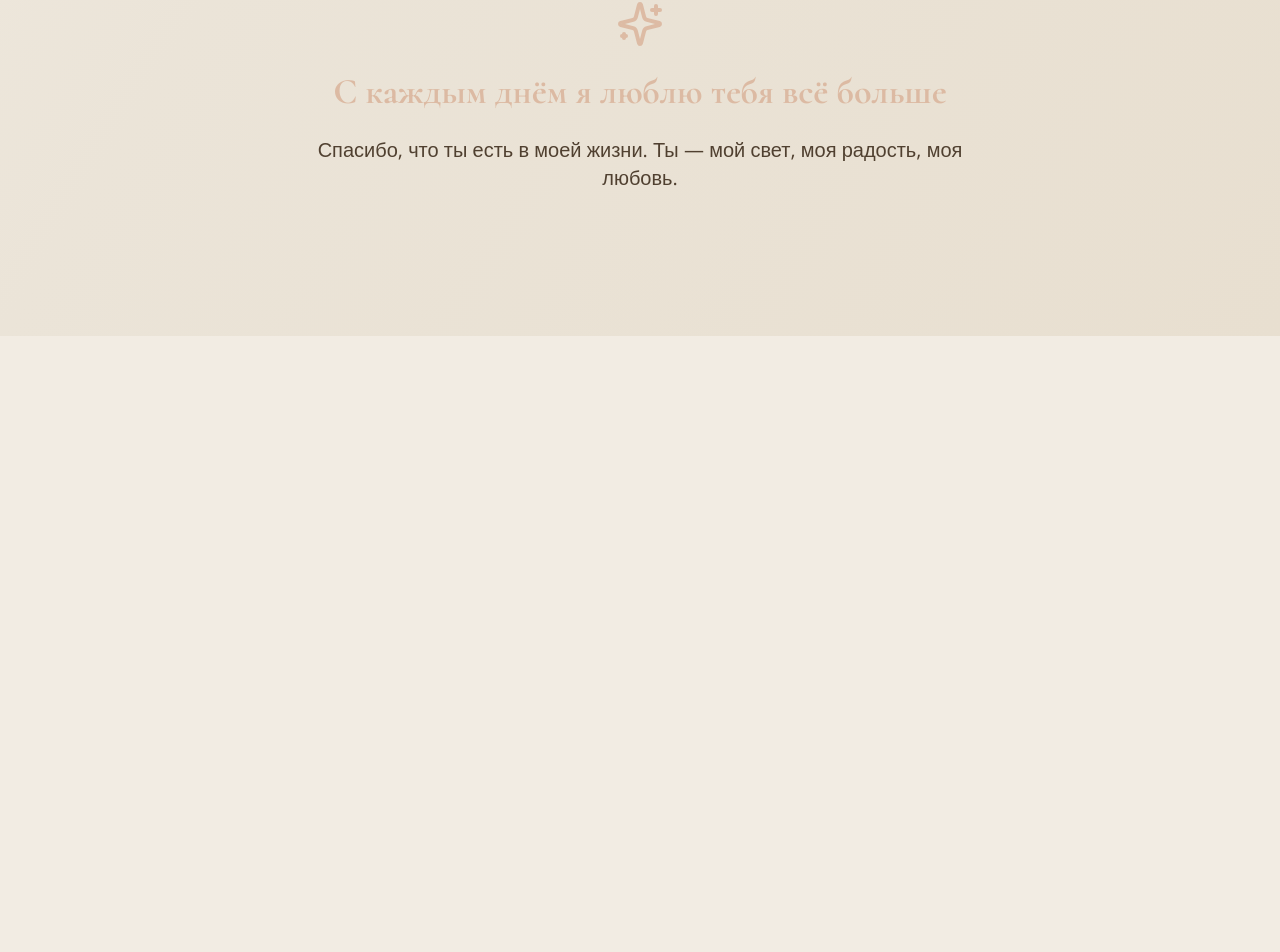
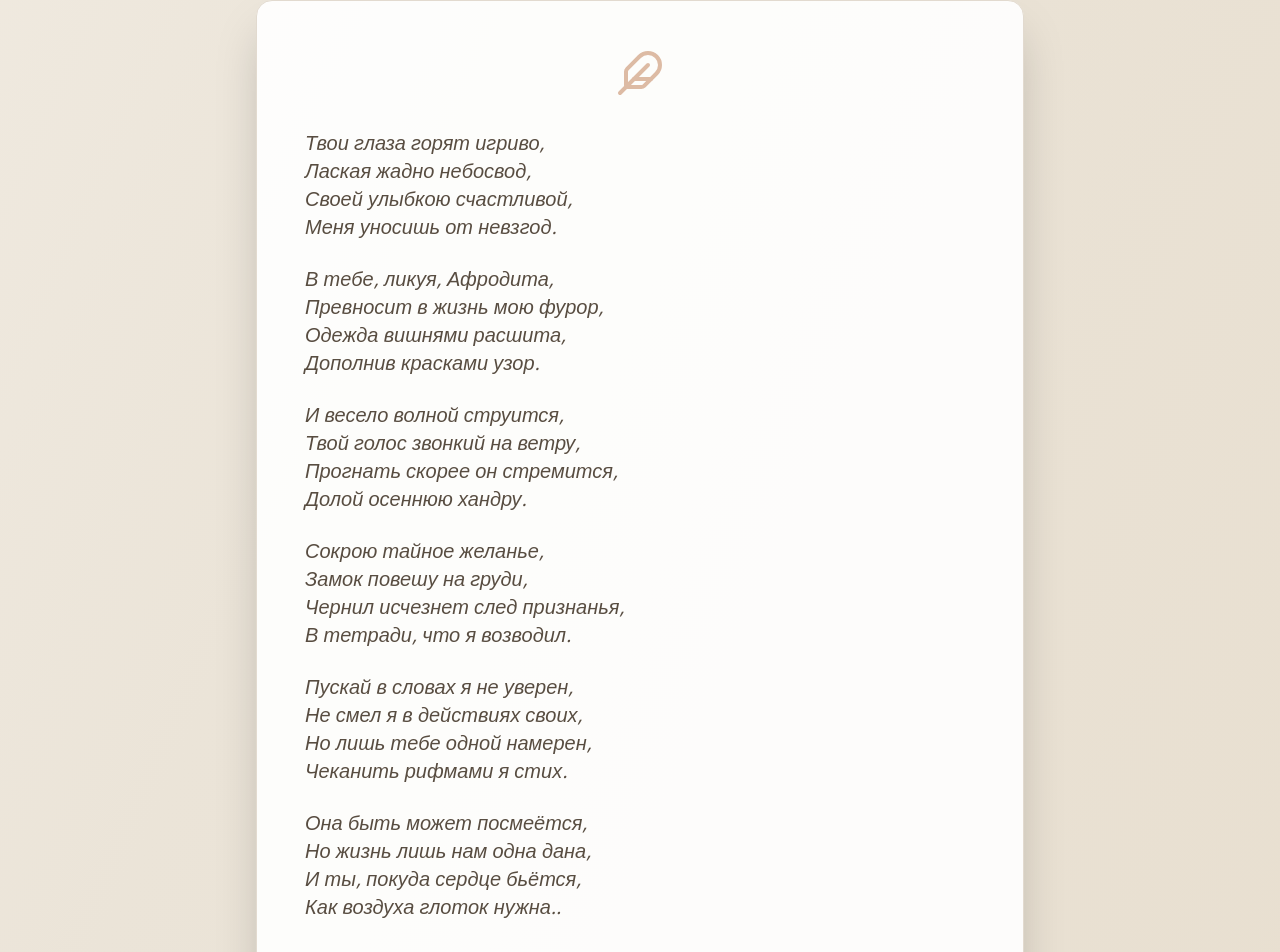
Before and after one commit to pr-poehali-dev/love-declaration-project, a React (Vite) app: page / in a window 1280 px wide. Shown: the part 1717-2669 px from the top of the page. Before the commit the page ends 2053 px from the top, so only its background shows below. Built offline with nearby package versions, Linux system fonts and the light colour scheme.

Commit message:
Признание в лирическом порыве

```diff
--- a/src/pages/Index.tsx
+++ b/src/pages/Index.tsx
@@ -82,15 +82,52 @@ const Index = () => {
         </section>
 
         <section className="py-20 text-center animate-fade-in-up" style={{ animationDelay: '0.6s' }}>
-          <div className="max-w-2xl mx-auto space-y-6">
-            <Icon name="Sparkles" size={48} className="mx-auto text-primary animate-pulse" />
-            <h3 className="text-4xl font-bold text-primary">
-              С каждым днём я люблю тебя всё больше
-            </h3>
-            <p className="text-xl text-primary-foreground">
-              Спасибо, что ты есть в моей жизни. Ты — мой свет, моя радость, моя любовь.
-            </p>
-          </div>
+          <Card className="max-w-3xl mx-auto p-12 bg-white/90 backdrop-blur-sm shadow-2xl">
+            <Icon name="Feather" size={48} className="mx-auto text-primary mb-8 animate-pulse" />
+            <div className="space-y-6 text-left leading-relaxed">
+              <p className="text-xl text-foreground italic">
+                Твои глаза горят игриво,<br />
+                Лаская жадно небосвод,<br />
+                Своей улыбкою счастливой,<br />
+                Меня уносишь от невзгод.
+              </p>
+              <p className="text-xl text-foreground italic">
+                В тебе, ликуя, Афродита,<br />
+                Превносит в жизнь мою фурор,<br />
+                Одежда вишнями расшита,<br />
+                Дополнив красками узор.
+              </p>
+              <p className="text-xl text-foreground italic">
+                И весело волной струится,<br />
+                Твой голос звонкий на ветру,<br />
+                Прогнать скорее он стремится,<br />
+                Долой осеннюю хандру.
+              </p>
+              <p className="text-xl text-foreground italic">
+                Сокрою тайное желанье,<br />
+                Замок повешу на груди,<br />
+                Чернил исчезнет след признанья,<br />
+                В тетради, что я возводил.
+              </p>
+              <p className="text-xl text-foreground italic">
+                Пускай в словах я не уверен,<br />
+                Не смел я в действиях своих,<br />
+                Но лишь тебе одной намерен,<br />
+                Чеканить рифмами я стих.
+              </p>
+              <p className="text-xl text-foreground italic">
+                Она быть может посмеётся,<br />
+                Но жизнь лишь нам одна дана,<br />
+                И ты, покуда сердце бьётся,<br />
+                Как воздуха глоток нужна..
+              </p>
+            </div>
+            <div className="mt-8 flex items-center justify-center gap-2">
+              <Icon name="Heart" size={24} className="text-primary" />
+              <Icon name="Heart" size={24} className="text-primary" />
+              <Icon name="Heart" size={24} className="text-primary" />
+            </div>
+          </Card>
         </section>
       </div>
 
```
